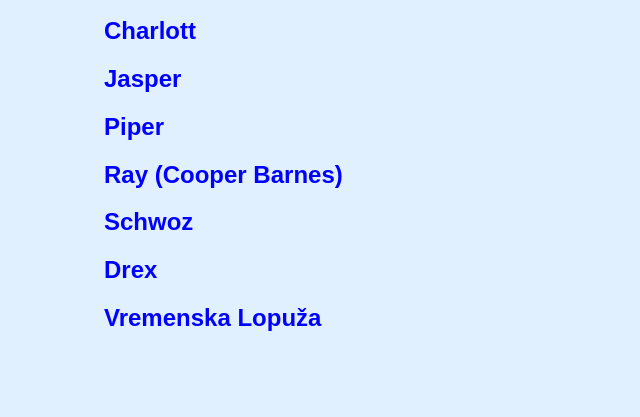
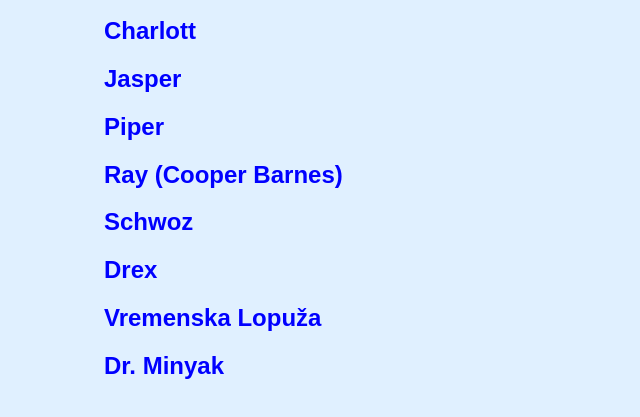
Before and after one commit to Mahir2711/henry-opasan-likovi-, a plain HTML site: page index.html in a window 1280 px wide. Shown: the part 131-548 px from the top of the page, without its empty margins (186-826 px from the left). Drawn offline with Linux system fonts and the light colour scheme.

Commit message:
Update index.html

```diff
--- a/index.html
+++ b/index.html
@@ -99,3 +99,7 @@
     Vremenska Lopuža ima 35 godina, dolazi iz Laguna Niguel, Kalifornija, SAD, i on je lopuža koja putuje kroz vreme.
   </p>
 </div>
+<div class="lik">
+  <h2 onclick="prikaziDetalje('minyak')">Dr. Minyak</h2>
+  <p id="minyak-det" class="detalji">Dr. Minyak ima 50 godina i dolazi iz Sjedinjenih Američkih Država.</p>
+</div>
```
